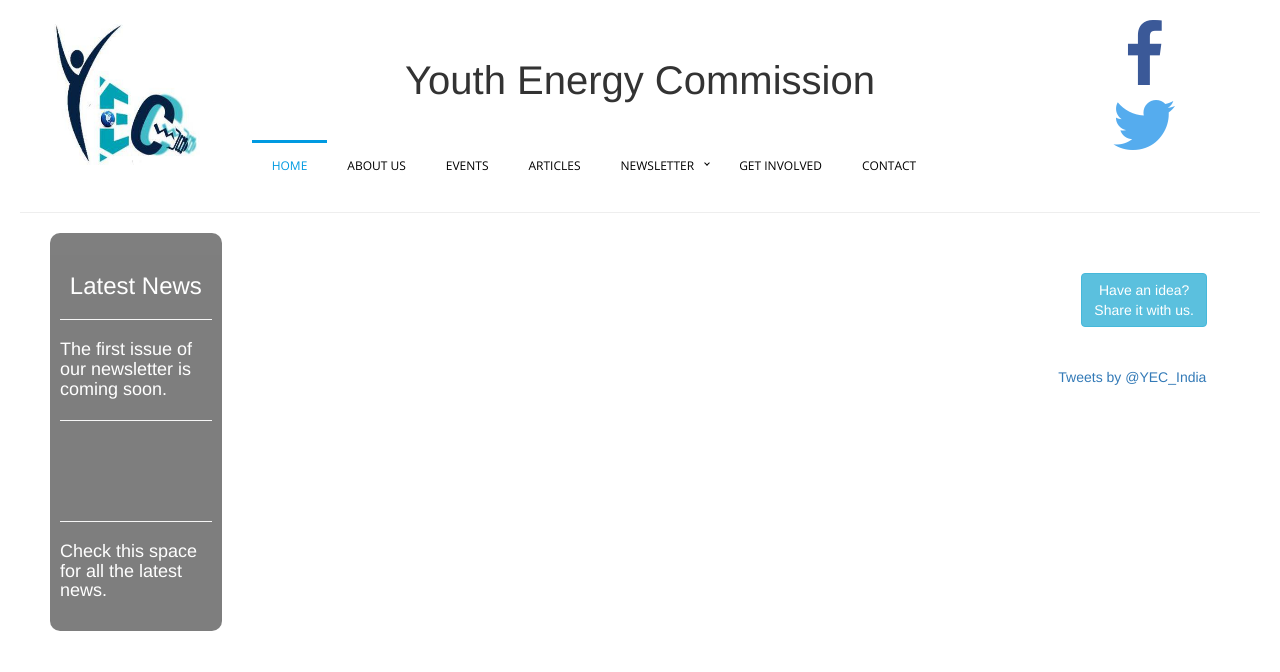
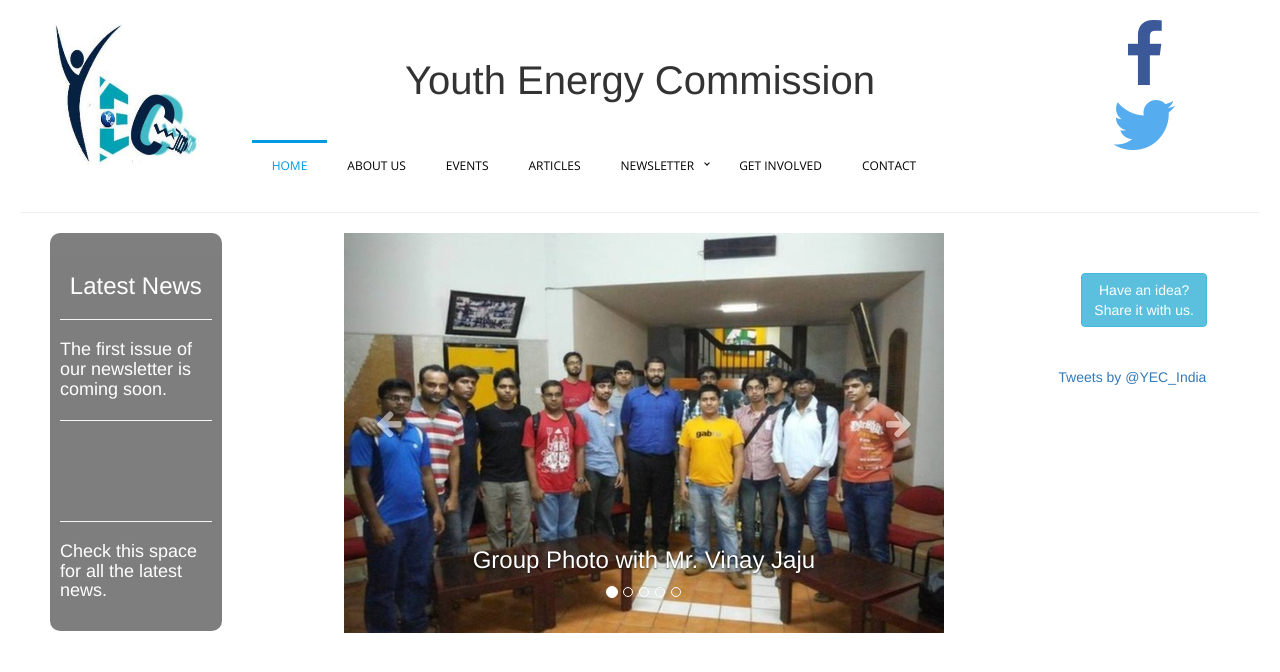
Before and after one commit to youth-energy-commission/website-core, a PHP site: page / in a window 1280 px wide. Shown: the top 672 px of the page. Run offline with PHP 8.4, Linux system fonts and the light colour scheme; some libraries are stand-ins or nearby versions.

Commit message:
Added the imageSlider (Bootstrap JS Carousel) on the home page.

```diff
--- /dev/null
+++ b/imageSlider.php
@@ -0,0 +1,113 @@
+<div class="container-fluid">
+
+	<div class="col-md-1">
+
+	</div>
+
+	<div class="col-md-10">
+
+		<div id="carousel-example-generic" class="carousel slide" data-ride="carousel" style="width: 600px; height: 400px; ">
+			<!-- Indicators -->
+			<ol class="carousel-indicators">
+				<li data-target="#carousel-example-generic" data-slide-to="0" class="active"></li>
+				<li data-target="#carousel-example-generic" data-slide-to="1"></li>
+				<li data-target="#carousel-example-generic" data-slide-to="2"></li>
+				<li data-target="#carousel-example-generic" data-slide-to="3"></li>
+				<li data-target="#carousel-example-generic" data-slide-to="4"></li>
+			</ol>
+
+			<!-- Wrapper for slides -->
+			<div class="carousel-inner" >
+				<div class="item active">
+					<img src="images/1.jpg">
+
+					<div class="container">
+						<div class="carousel-caption">
+
+							<h3>
+								Group Photo with Mr. Vinay Jaju
+							</h3>
+
+						</div>
+					</div>
+				</div>
+
+				<div class="item">
+					<img src="images/2.jpg">
+
+					<div class="conatiner">
+						<div class="carousel-caption">
+							<span style="color: white; ">
+								<h3>
+									Guest Lecture by Mr. Vinay Jaju
+								</h3>
+								<p>COO of Onergy, Energy Related Startup</p>
+
+							</span>
+						</div>
+					</div>
+				</div>
+
+				<div class="item">
+					<img src="images/3.jpg">
+
+					<div class="conatiner">
+						<div class="carousel-caption">
+							<span style="color: white; font-size: 25px; ">
+							</span>
+						</div>
+					</div>
+				</div>
+
+				<div class="item">
+					<img src="images/4.jpg">
+
+					<div class="conatiner">
+						<div class="carousel-caption">
+							<span style="color: white; font-size: 25px; ">
+							</span>
+						</div>
+					</div>
+				</div>
+
+				<div class="item">
+					<img src="images/5.jpg">
+
+					<div class="conatiner">
+						<div class="carousel-caption">
+							<span style="color: white;  ">
+								<h3>
+									Himanshu Gupta
+								</h3>
+								<p>
+									Founder of YEC
+								</p>
+							</span>
+						</div>
+					</div>
+				</div>
+
+
+			</div>
+
+			<!-- Controls -->
+			<a class="left carousel-control" href="#carousel-example-generic" role="button" data-slide="prev">
+
+				<span class="fa fa-arrow-left" style="font-size: 30px; margin-top: 175px; color: white; "></span>
+
+			</a>
+
+			<a class="right carousel-control" href="#carousel-example-generic" role="button" data-slide="next">
+
+				<span class="fa fa-arrow-right" style="font-size: 30px; margin-top: 175px; color: white; "></span>
+
+			</a>
+		</div>
+
+	</div>
+
+	<div class="col-md-1">
+
+	</div>
+
+</div>
--- a/index.php
+++ b/index.php
@@ -62,6 +62,8 @@
 
       <div class="col-md-8" style="background: ">
 
+         <?php include('imageSlider.php'); ?>
+
 
       </div>
 
@@ -90,4 +92,18 @@
 
 </body>
 
+<script>
+
+$(document).ready(function(){
+
+   $(".carousel").carousel({
+
+      interval: 3000,
+      pause: "hover"
+
+   });
+
+});
+</script>
+
 </html>
```
